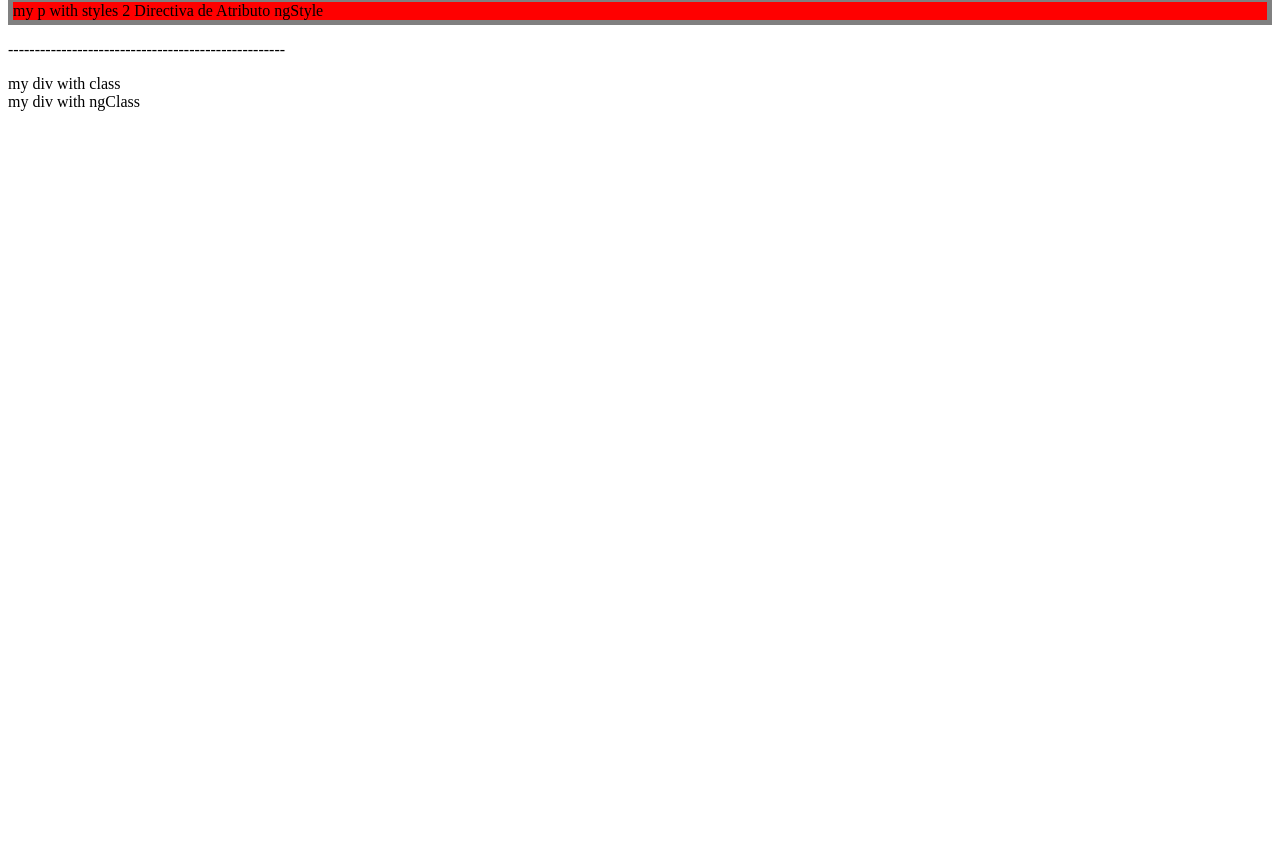
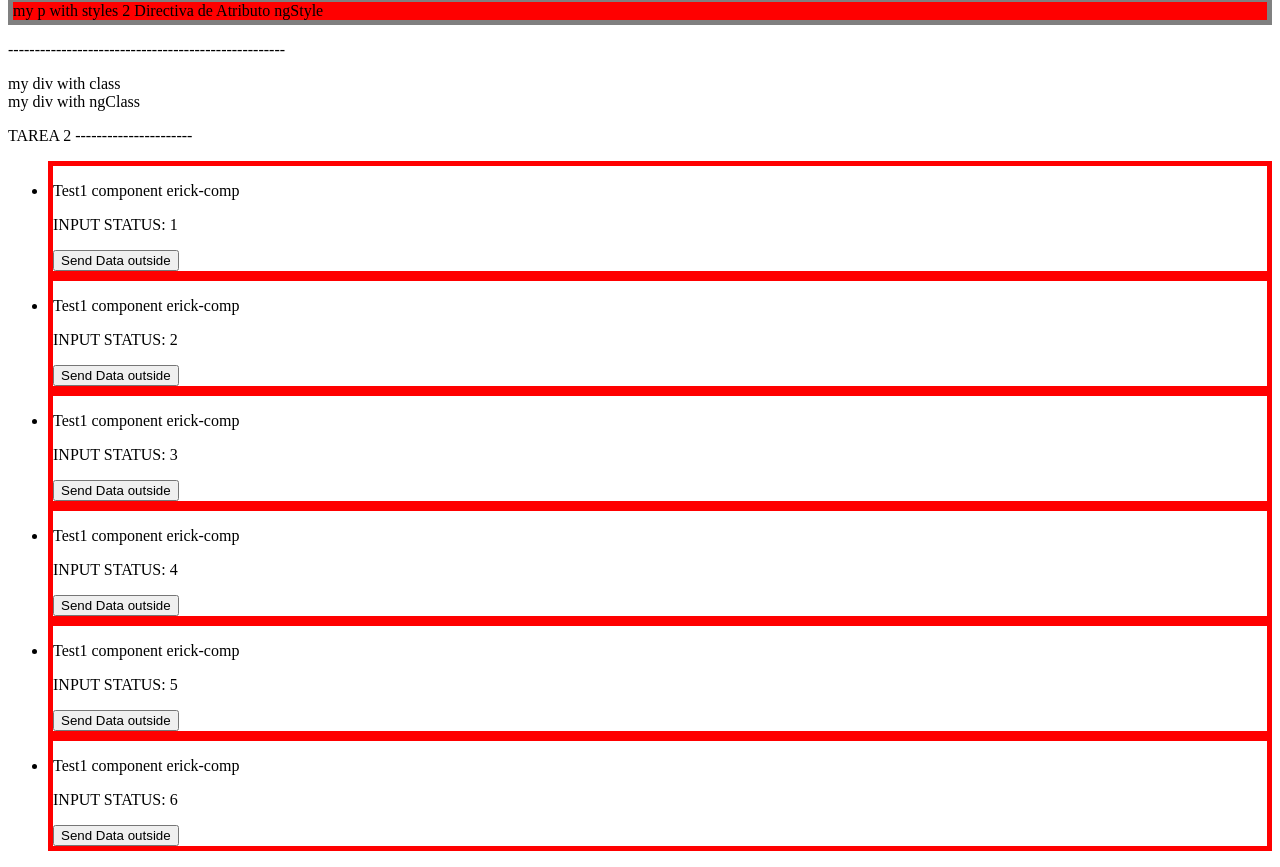
Before and after one commit to ErickMartinez77/angular-course-2021, an Angular app: page / in a window 1280 px wide. Shown: the part 1840-2707 px from the top of the page. Before the commit the page ends 1959 px from the top, so only its background shows below. Built offline with nearby package versions, Linux system fonts and the light colour scheme.

Commit message:
08/11/2021 task 2 using ngFor and show diferent color if it is even or odd

```diff
--- a/src/app/app.component.html
+++ b/src/app/app.component.html
@@ -129,3 +129,19 @@
 }">
   my div with ngClass
 </div>
+
+
+<!--POR RESOLVER -->
+<p>TAREA 2 ----------------------</p>
+<ul>
+  <li *ngFor="let item of [1,2,3,4,5,6]; let i = index;">
+
+    <erick-comp [ngClass]="{
+      'co1':index%2===0,
+      'co2':index%2!==0
+    }"
+    [status]="item"
+    (onSendData)="printDataErickComp($event)">
+    </erick-comp>
+  </li>
+</ul>
--- a/src/app/test1/test1.component.scss
+++ b/src/app/test1/test1.component.scss
@@ -0,0 +1,7 @@
+.co1{
+  background-color: yellow;
+}
+
+.co2{
+  background-color: green;
+}
```
